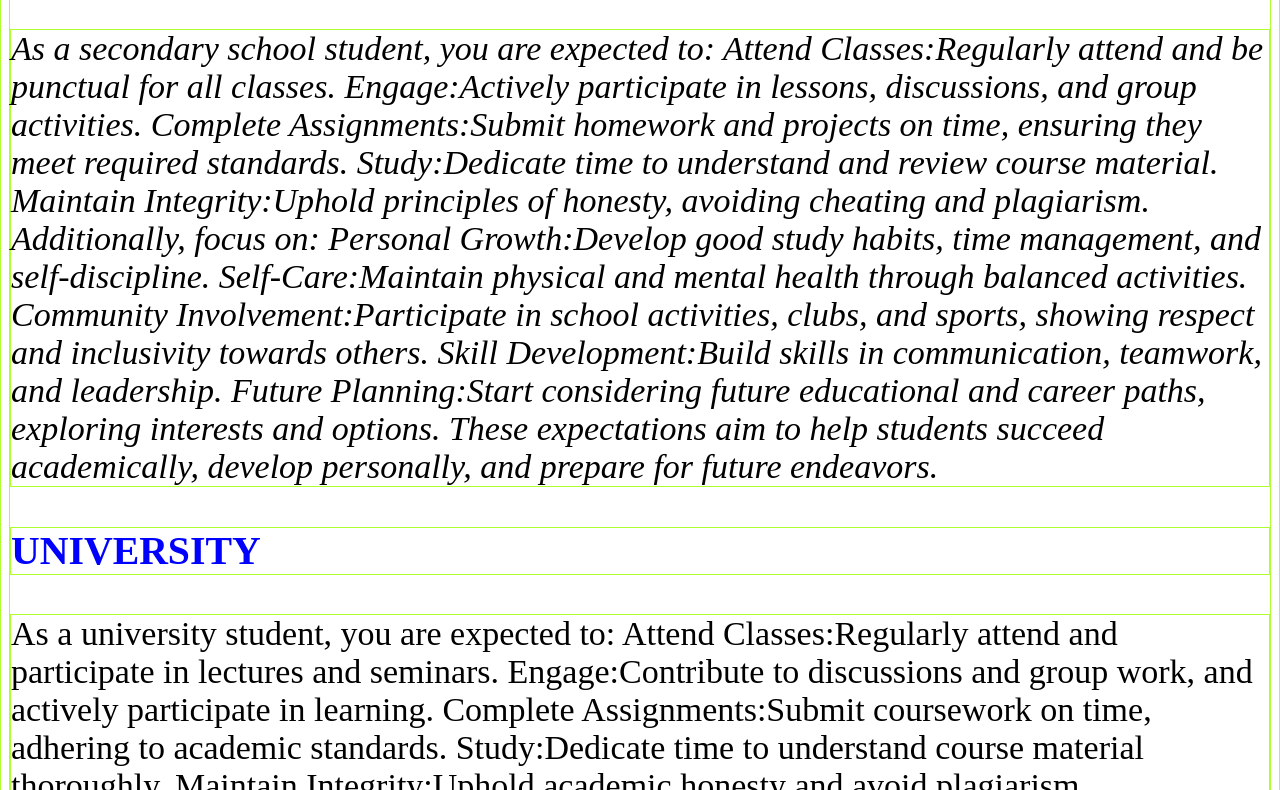
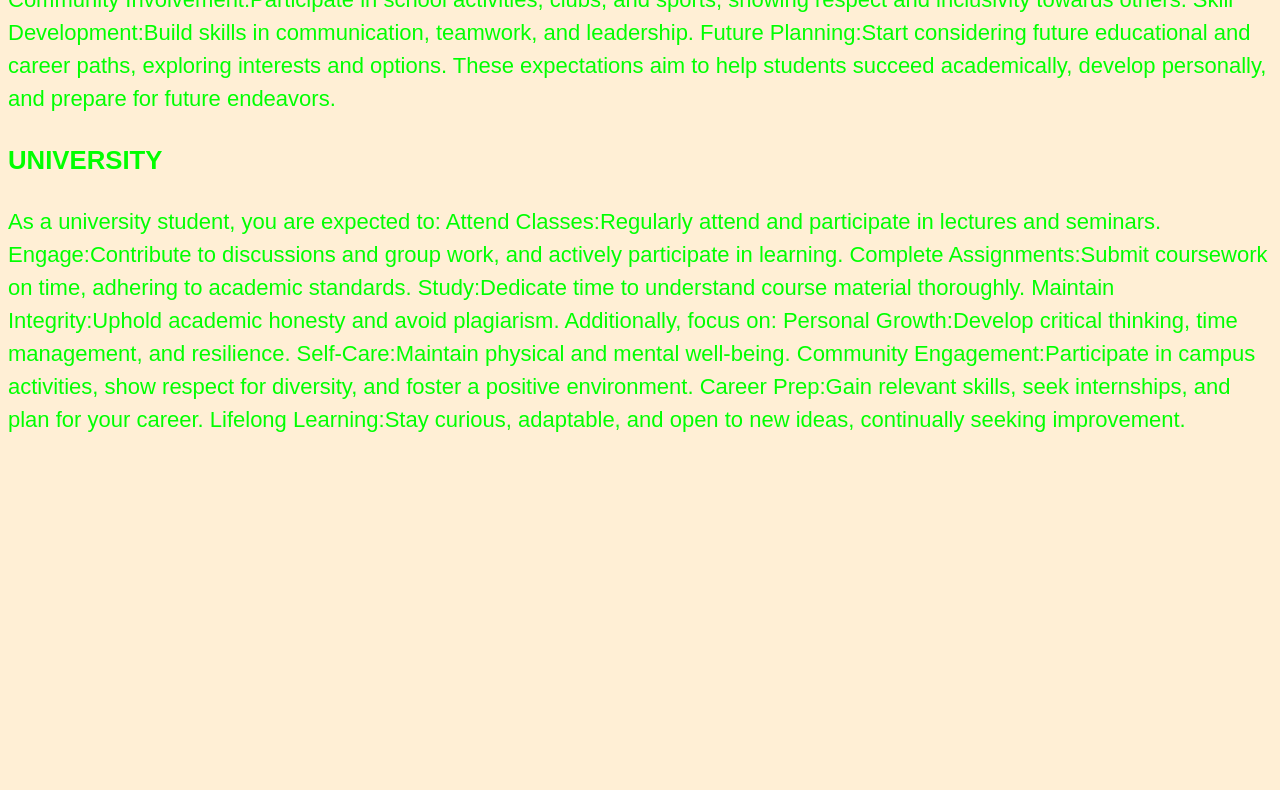
Before and after one commit to samson-onyebuchi/css-by-freecode-academy, a plain HTML site: page index.html in a window 1280 px wide. Shown: the part 642-1432 px from the top of the page. After the commit the page ends 1100 px from the top, so only its background shows below. Drawn offline with Linux system fonts and the light colour scheme.

Commit message:
text colouring and bar ground colouring

```diff
--- a/css/style.css
+++ b/css/style.css
@@ -1,22 +1,11 @@
-* {
-    border: 1px solid greenyellow;
-}
-
 body {
-    font-size: 34px;
+    font-size: 22px;
+    font-family: Arial, Helvetica, sans-serif;
+    line-height: 1.5;
+    background: papayawhip;
+    color: rgb(0, 255, 0);
 }
 
 p {
-    color: chartreuse;
+    color: rgb(255, 0, 0,);
 }
-
-p {
-    color: black;
-}
-h1, h2, h3 {
-    color: blue;
-}
-
-#second {
-    font-style: italic;
-}
```
